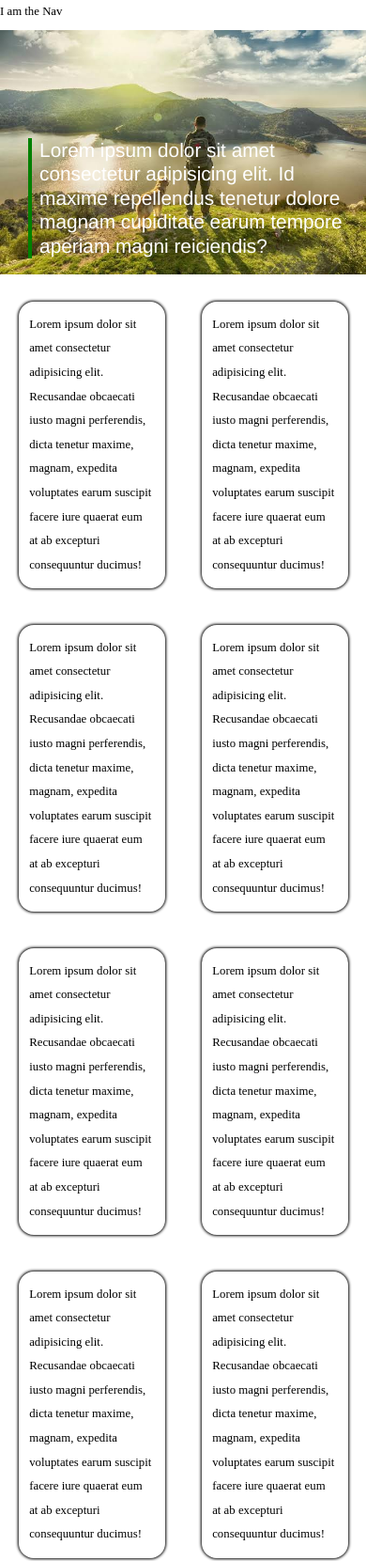
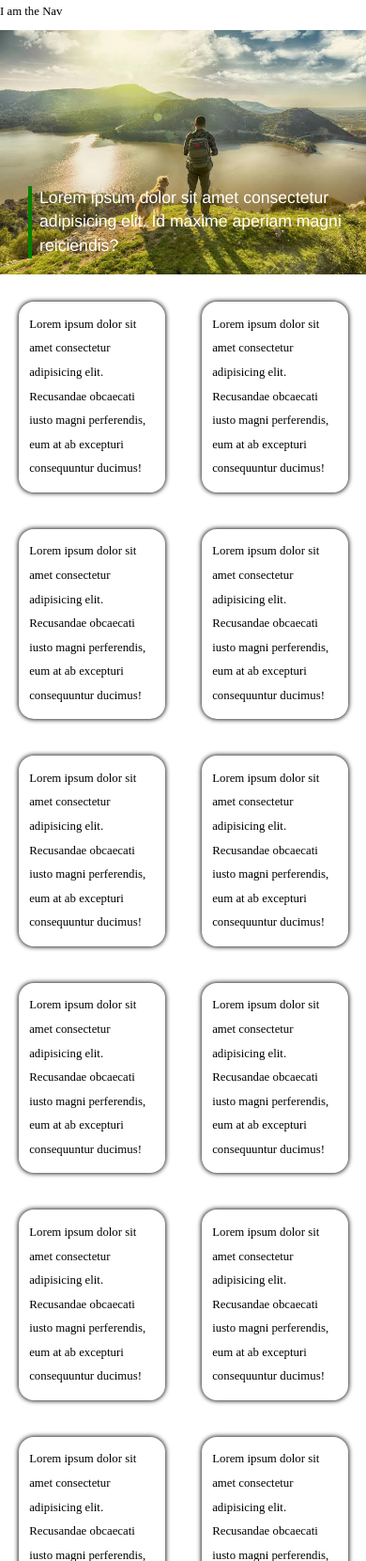
Before and after one commit to Elpis-alpha/New-Project-Template, a plain HTML site: page index.html in a window 390 px wide. Shown: the top 1661 px of the page at 94% size. Drawn offline with Linux system fonts and the light colour scheme.

Commit message:
Transit fix

```diff
--- a/index.html
+++ b/index.html
@@ -40,8 +40,7 @@
           <img src="images (41).jpeg" alt="">
 
           <div class="caption">
-            Lorem ipsum dolor sit amet consectetur adipisicing elit. Id maxime repellendus tenetur dolore magnam
-            cupiditate earum tempore aperiam magni reiciendis?
+            Lorem ipsum dolor sit amet consectetur adipisicing elit. Id maxime aperiam magni reiciendis?
           </div>
 
         </div>
@@ -52,12 +51,12 @@
 
             <div class="lex animate-me animate-scroll-slide-in-left">Lorem ipsum dolor sit amet consectetur adipisicing
               elit. Recusandae obcaecati iusto magni
-              perferendis, dicta tenetur maxime, magnam, expedita voluptates earum suscipit facere iure quaerat eum at
+              perferendis, eum at
               ab excepturi consequuntur ducimus!</div>
 
             <div class="rex animate-me animate-scroll-slide-in-right">Lorem ipsum dolor sit amet consectetur adipisicing
               elit. Recusandae obcaecati iusto magni
-              perferendis, dicta tenetur maxime, magnam, expedita voluptates earum suscipit facere iure quaerat eum at
+              perferendis, eum at
               ab excepturi consequuntur ducimus!</div>
 
           </div>
@@ -66,12 +65,12 @@
 
             <div class="lex animate-me animate-scroll-slide-in-left">Lorem ipsum dolor sit amet consectetur adipisicing
               elit. Recusandae obcaecati iusto magni
-              perferendis, dicta tenetur maxime, magnam, expedita voluptates earum suscipit facere iure quaerat eum at
+              perferendis, eum at
               ab excepturi consequuntur ducimus!</div>
 
             <div class="rex animate-me animate-scroll-slide-in-right">Lorem ipsum dolor sit amet consectetur adipisicing
               elit. Recusandae obcaecati iusto magni
-              perferendis, dicta tenetur maxime, magnam, expedita voluptates earum suscipit facere iure quaerat eum at
+              perferendis, eum at
               ab excepturi consequuntur ducimus!</div>
 
           </div>
@@ -80,12 +79,12 @@
 
             <div class="lex animate-me animate-scroll-slide-in-left">Lorem ipsum dolor sit amet consectetur adipisicing
               elit. Recusandae obcaecati iusto magni
-              perferendis, dicta tenetur maxime, magnam, expedita voluptates earum suscipit facere iure quaerat eum at
+              perferendis, eum at
               ab excepturi consequuntur ducimus!</div>
 
             <div class="rex animate-me animate-scroll-slide-in-right">Lorem ipsum dolor sit amet consectetur adipisicing
               elit. Recusandae obcaecati iusto magni
-              perferendis, dicta tenetur maxime, magnam, expedita voluptates earum suscipit facere iure quaerat eum at
+              perferendis, eum at
               ab excepturi consequuntur ducimus!</div>
 
           </div>
@@ -94,12 +93,12 @@
 
             <div class="lex animate-me animate-scroll-slide-in-left">Lorem ipsum dolor sit amet consectetur adipisicing
               elit. Recusandae obcaecati iusto magni
-              perferendis, dicta tenetur maxime, magnam, expedita voluptates earum suscipit facere iure quaerat eum at
+              perferendis, eum at
               ab excepturi consequuntur ducimus!</div>
 
             <div class="rex animate-me animate-scroll-slide-in-right">Lorem ipsum dolor sit amet consectetur adipisicing
               elit. Recusandae obcaecati iusto magni
-              perferendis, dicta tenetur maxime, magnam, expedita voluptates earum suscipit facere iure quaerat eum at
+              perferendis, eum at
               ab excepturi consequuntur ducimus!</div>
 
           </div>
@@ -108,12 +107,12 @@
 
             <div class="lex animate-me animate-scroll-slide-in-left">Lorem ipsum dolor sit amet consectetur adipisicing
               elit. Recusandae obcaecati iusto magni
-              perferendis, dicta tenetur maxime, magnam, expedita voluptates earum suscipit facere iure quaerat eum at
+              perferendis, eum at
               ab excepturi consequuntur ducimus!</div>
 
             <div class="rex animate-me animate-scroll-slide-in-right">Lorem ipsum dolor sit amet consectetur adipisicing
               elit. Recusandae obcaecati iusto magni
-              perferendis, dicta tenetur maxime, magnam, expedita voluptates earum suscipit facere iure quaerat eum at
+              perferendis, eum at
               ab excepturi consequuntur ducimus!</div>
 
           </div>
@@ -122,12 +121,12 @@
 
             <div class="lex animate-me animate-scroll-slide-in-left">Lorem ipsum dolor sit amet consectetur adipisicing
               elit. Recusandae obcaecati iusto magni
-              perferendis, dicta tenetur maxime, magnam, expedita voluptates earum suscipit facere iure quaerat eum at
+              perferendis, eum at
               ab excepturi consequuntur ducimus!</div>
 
             <div class="rex animate-me animate-scroll-slide-in-right">Lorem ipsum dolor sit amet consectetur adipisicing
               elit. Recusandae obcaecati iusto magni
-              perferendis, dicta tenetur maxime, magnam, expedita voluptates earum suscipit facere iure quaerat eum at
+              perferendis, eum at
               ab excepturi consequuntur ducimus!</div>
 
           </div>
@@ -136,12 +135,12 @@
 
             <div class="lex animate-me animate-scroll-slide-in-left">Lorem ipsum dolor sit amet consectetur adipisicing
               elit. Recusandae obcaecati iusto magni
-              perferendis, dicta tenetur maxime, magnam, expedita voluptates earum suscipit facere iure quaerat eum at
+              perferendis, eum at
               ab excepturi consequuntur ducimus!</div>
 
             <div class="rex animate-me animate-scroll-slide-in-right">Lorem ipsum dolor sit amet consectetur adipisicing
               elit. Recusandae obcaecati iusto magni
-              perferendis, dicta tenetur maxime, magnam, expedita voluptates earum suscipit facere iure quaerat eum at
+              perferendis, eum at
               ab excepturi consequuntur ducimus!</div>
 
           </div>
@@ -150,11 +149,10 @@
 
         <div class="test-block big-block3 animate-me animate-scroll-slide-in-left">
 
-          <img src="san.png" alt="">
+          <img src="images (43).jpeg" alt="">
 
           <div class="caption">
-            Lorem ipsum dolor sit amet consectetur adipisicing elit. Id maxime repellendus tenetur dolore magnam
-            cupiditate earum tempore aperiam magni reiciendis?
+            Lorem ipsum dolor sit amet consectetur adipisicing elit  magni reiciendis?
           </div>
 
         </div>
@@ -195,8 +193,7 @@
           <img src="images (42).jpeg" alt="">
 
           <div class="caption">
-            Lorem ipsum dolor sit amet consectetur adipisicing elit. Id maxime repellendus tenetur dolore magnam
-            cupiditate earum tempore aperiam magni reiciendis?
+            Lorem ipsum dolor sit amet consectetur adipisicing aperiam magni reiciendis?
           </div>
 
         </div>
@@ -207,12 +204,12 @@
 
             <div class="lex animate-me animate-scroll-slide-in-left">Lorem ipsum dolor sit amet consectetur adipisicing
               elit. Recusandae obcaecati iusto magni
-              perferendis, dicta tenetur maxime, magnam, expedita voluptates earum suscipit facere iure quaerat eum at
+              perferendis, eum at
               ab excepturi consequuntur ducimus!</div>
 
             <div class="rex animate-me animate-scroll-slide-in-right">Lorem ipsum dolor sit amet consectetur adipisicing
               elit. Recusandae obcaecati iusto magni
-              perferendis, dicta tenetur maxime, magnam, expedita voluptates earum suscipit facere iure quaerat eum at
+              perferendis, eum at
               ab excepturi consequuntur ducimus!</div>
 
           </div>
@@ -221,12 +218,12 @@
 
             <div class="lex animate-me animate-scroll-slide-in-left">Lorem ipsum dolor sit amet consectetur adipisicing
               elit. Recusandae obcaecati iusto magni
-              perferendis, dicta tenetur maxime, magnam, expedita voluptates earum suscipit facere iure quaerat eum at
+              perferendis, eum at
               ab excepturi consequuntur ducimus!</div>
 
             <div class="rex animate-me animate-scroll-slide-in-right">Lorem ipsum dolor sit amet consectetur adipisicing
               elit. Recusandae obcaecati iusto magni
-              perferendis, dicta tenetur maxime, magnam, expedita voluptates earum suscipit facere iure quaerat eum at
+              perferendis, eum at
               ab excepturi consequuntur ducimus!</div>
 
           </div>
@@ -235,12 +232,12 @@
 
             <div class="lex animate-me animate-scroll-slide-in-left">Lorem ipsum dolor sit amet consectetur adipisicing
               elit. Recusandae obcaecati iusto magni
-              perferendis, dicta tenetur maxime, magnam, expedita voluptates earum suscipit facere iure quaerat eum at
+              perferendis, eum at
               ab excepturi consequuntur ducimus!</div>
 
             <div class="rex animate-me animate-scroll-slide-in-right">Lorem ipsum dolor sit amet consectetur adipisicing
               elit. Recusandae obcaecati iusto magni
-              perferendis, dicta tenetur maxime, magnam, expedita voluptates earum suscipit facere iure quaerat eum at
+              perferendis, eum at
               ab excepturi consequuntur ducimus!</div>
 
           </div>
@@ -249,12 +246,12 @@
 
             <div class="lex animate-me animate-scroll-slide-in-left">Lorem ipsum dolor sit amet consectetur adipisicing
               elit. Recusandae obcaecati iusto magni
-              perferendis, dicta tenetur maxime, magnam, expedita voluptates earum suscipit facere iure quaerat eum at
+              perferendis, eum at
               ab excepturi consequuntur ducimus!</div>
 
             <div class="rex animate-me animate-scroll-slide-in-right">Lorem ipsum dolor sit amet consectetur adipisicing
               elit. Recusandae obcaecati iusto magni
-              perferendis, dicta tenetur maxime, magnam, expedita voluptates earum suscipit facere iure quaerat eum at
+              perferendis, eum at
               ab excepturi consequuntur ducimus!</div>
 
           </div>
@@ -263,12 +260,12 @@
 
             <div class="lex animate-me animate-scroll-slide-in-left">Lorem ipsum dolor sit amet consectetur adipisicing
               elit. Recusandae obcaecati iusto magni
-              perferendis, dicta tenetur maxime, magnam, expedita voluptates earum suscipit facere iure quaerat eum at
+              perferendis, eum at
               ab excepturi consequuntur ducimus!</div>
 
             <div class="rex animate-me animate-scroll-slide-in-right">Lorem ipsum dolor sit amet consectetur adipisicing
               elit. Recusandae obcaecati iusto magni
-              perferendis, dicta tenetur maxime, magnam, expedita voluptates earum suscipit facere iure quaerat eum at
+              perferendis, eum at
               ab excepturi consequuntur ducimus!</div>
 
           </div>
@@ -277,12 +274,12 @@
 
             <div class="lex animate-me animate-scroll-slide-in-left">Lorem ipsum dolor sit amet consectetur adipisicing
               elit. Recusandae obcaecati iusto magni
-              perferendis, dicta tenetur maxime, magnam, expedita voluptates earum suscipit facere iure quaerat eum at
+              perferendis, eum at
               ab excepturi consequuntur ducimus!</div>
 
             <div class="rex animate-me animate-scroll-slide-in-right">Lorem ipsum dolor sit amet consectetur adipisicing
               elit. Recusandae obcaecati iusto magni
-              perferendis, dicta tenetur maxime, magnam, expedita voluptates earum suscipit facere iure quaerat eum at
+              perferendis, eum at
               ab excepturi consequuntur ducimus!</div>
 
           </div>
@@ -291,12 +288,12 @@
 
             <div class="lex animate-me animate-scroll-slide-in-left">Lorem ipsum dolor sit amet consectetur adipisicing
               elit. Recusandae obcaecati iusto magni
-              perferendis, dicta tenetur maxime, magnam, expedita voluptates earum suscipit facere iure quaerat eum at
+              perferendis, eum at
               ab excepturi consequuntur ducimus!</div>
 
             <div class="rex animate-me animate-scroll-slide-in-right">Lorem ipsum dolor sit amet consectetur adipisicing
               elit. Recusandae obcaecati iusto magni
-              perferendis, dicta tenetur maxime, magnam, expedita voluptates earum suscipit facere iure quaerat eum at
+              perferendis, eum at
               ab excepturi consequuntur ducimus!</div>
 
           </div>
--- a/style.css
+++ b/style.css
@@ -1,6 +1,86 @@
 @font-face{
   font-family: 'Poor Richard';
   src: url(poor_richard.ttf);
+}
+
+@media screen and (max-width: 800px) {
+
+  html{
+    font-size: 14px;
+  }
+
+}
+
+@media screen and (max-width: 700px) {
+
+  html{
+    font-size: 13px;
+  }
+
+}
+
+@media screen and (max-width: 600px) {
+
+  html{
+    font-size: 12px;
+  }
+
+}
+
+@media screen and (max-width: 500px) {
+
+  html{
+    font-size: 11px;
+  }
+
+}
+
+@media screen and (max-width: 400px) {
+
+  html{
+    font-size: 10px;
+  }
+
+}
+
+@media screen and (max-width: 300px) {
+
+  html{
+    font-size: 8px;
+  }
+
+}
+
+@media screen and (max-width: 200px) {
+
+  html{
+    font-size: 5px;
+  }
+
+}
+
+@media screen and (max-width: 100px) {
+
+  html{
+    font-size: 4px;
+  }
+
+}
+
+@media screen and (max-width: 80px) {
+
+  html{
+    font-size: 3px;
+  }
+
+}
+
+@media screen and (max-width: 50px) {
+
+  html{
+    font-size: 2px;
+  }
+
 }
 
 *{
@@ -340,6 +420,18 @@ footer > div.site-footer .footer-svgs a{
   animation: scroll-tiny-large 1s 1;
 }
 
+.scroll-tiny-large.animate-me{
+  transform: scale(0)
+}
+
+.scroll-slide-in-left.animate-me{
+  transform: translateX(-100%)
+}
+
+.scroll-slide-in-right.animate-me{
+  transform: translateX(100%)
+}
+
 /* Tempoary Content */
 
 div.main-content, main{
@@ -361,7 +453,7 @@ div.test-block img{
 div.test-block .caption{
   position: absolute;
   bottom: 10%;
-  font-size: 1.3rem;
+  font-size: 1.1rem;
   left: 1.88rem;
   color: white;
   font-family: 'Franklin Gothic Medium', 'Arial Narrow', Arial, sans-serif;
@@ -377,7 +469,9 @@ div.test-block .side div{
   width: 42%;
   padding: 3%;
   margin: 5%;
-  box-shadow: 0 0 3px 1px black;
+  /* max-height: 6.3rem; */
+  overflow: hidden;
+  box-shadow: 0 0 5px .5px black;
   border-radius: 1rem;
   transition: background-color .5s, box-shadow .5s;
 }
```
Also changed, not shown: app.js (+8 -6 lines).
